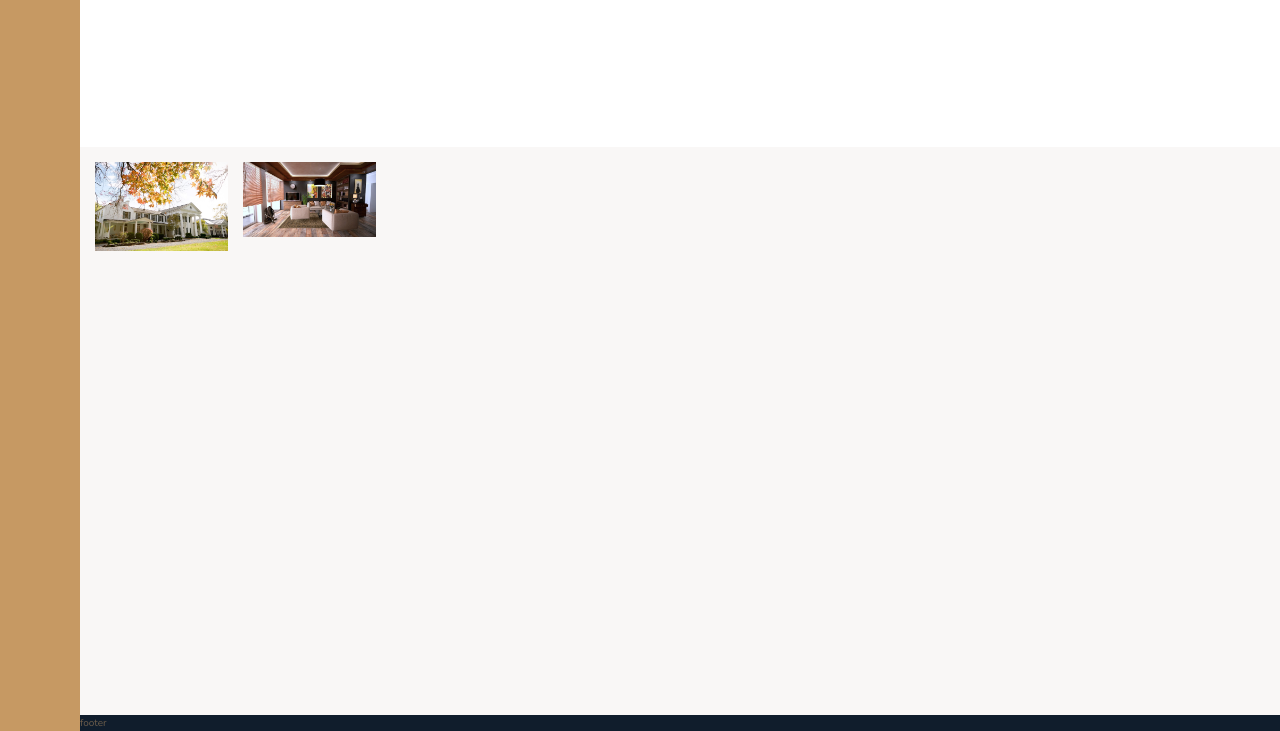
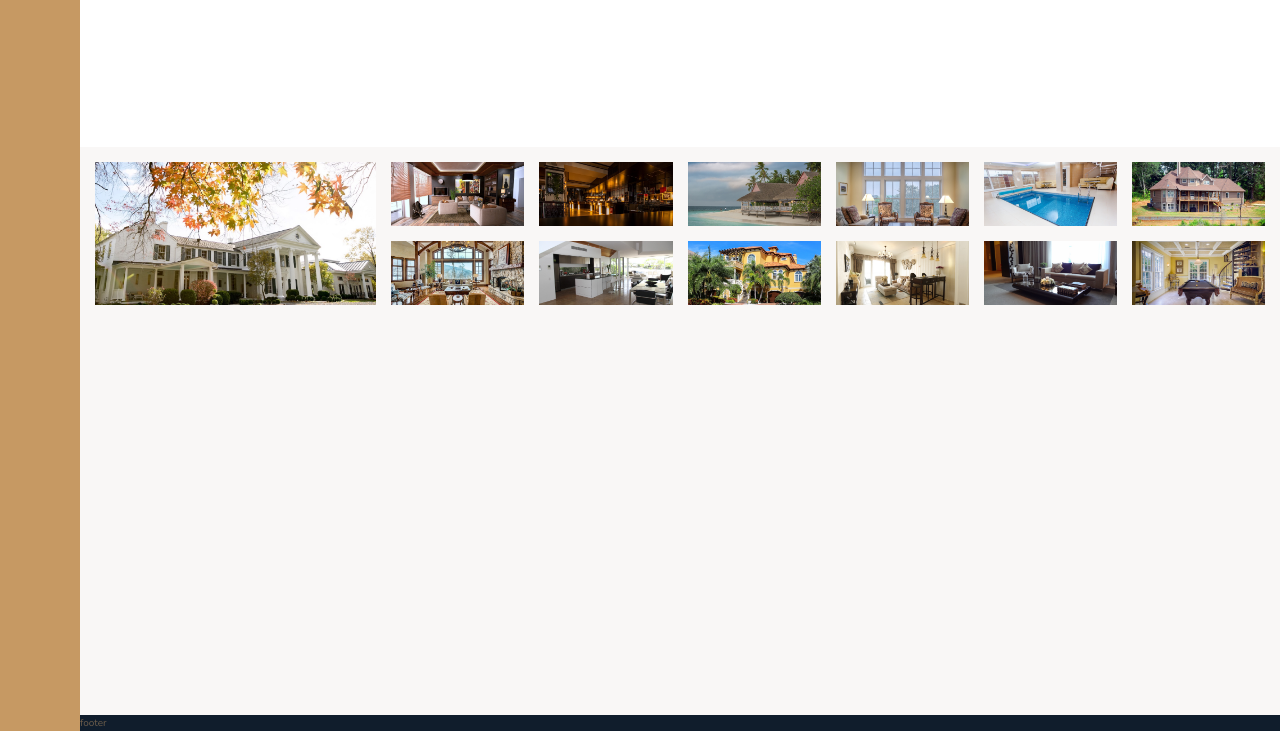
Before and after one commit to nicole-nam/nexter, a website: page starter/index.html in a window 1280 px wide. Shown: the part 2925-3656 px from the top of the page. Drawn offline with nearby package versions, Linux system fonts and the light colour scheme.

Commit message:
add remaining images to markup

```diff
--- a/starter/index.html
+++ b/starter/index.html
@@ -303,16 +303,99 @@
     </section>
     <!-- GALLERY  -->
     <section class="gallery">
-      <figure class="gallery__itme gallery__item--1">
+      <figure class="gallery__item gallery__item--1">
         <img
           src="./img/gal-1.jpeg"
           alt="Gallery image 1"
           class="gallery__img"
         />
       </figure>
+      <figure class="gallery__item gallery__item--2">
+        <img
+          src="./img/gal-2.jpeg"
+          alt="Gallery image 2"
+          class="gallery__img"
+        />
+      </figure>
+      <figure class="gallery__item gallery__item--3">
+        <img
+          src="./img/gal-3.jpeg"
+          alt="Gallery image 3"
+          class="gallery__img"
+        />
+      </figure>
+      <figure class="gallery__item gallery__item--4">
+        <img
+          src="./img/gal-4.jpeg"
+          alt="Gallery image 4"
+          class="gallery__img"
+        />
+      </figure>
+      <figure class="gallery__item gallery__item--5">
+        <img
+          src="./img/gal-5.jpeg"
+          alt="Gallery image 5"
+          class="gallery__img"
+        />
+      </figure>
+      <figure class="gallery__item gallery__item--6">
+        <img
+          src="./img/gal-6.jpeg"
+          alt="Gallery image 6"
+          class="gallery__img"
+        />
+      </figure>
+      <figure class="gallery__item gallery__item--7">
+        <img
+          src="./img/gal-7.jpeg"
+          alt="Gallery image 7"
+          class="gallery__img"
+        />
+      </figure>
+      <figure class="gallery__item gallery__item--8">
+        <img
+          src="./img/gal-8.jpeg"
+          alt="Gallery image 8"
+          class="gallery__img"
+        />
+      </figure>
+      <figure class="gallery__item gallery__item--9">
+        <img
+          src="./img/gal-9.jpeg"
+          alt="Gallery image 9"
+          class="gallery__img"
+        />
+      </figure>
+      <figure class="gallery__item gallery__item--10">
+        <img
+          src="./img/gal-10.jpeg"
+          alt="Gallery image 10"
+          class="gallery__img"
+        />
+      </figure>
+      <figure class="gallery__item gallery__item--11">
+        <img
+          src="./img/gal-11.jpeg"
+          alt="Gallery image 11"
+          class="gallery__img"
+        />
+      </figure>
+      <figure class="gallery__item gallery__item--12">
+        <img
+          src="./img/gal-12.jpeg"
+          alt="Gallery image 12"
+          class="gallery__img"
+        />
+      </figure>
+      <figure class="gallery__item gallery__item--13">
+        <img
+          src="./img/gal-13.jpeg"
+          alt="Gallery image 13"
+          class="gallery__img"
+        />
+      </figure>
+    </section>
 
-      <img src="./img/gal-2.jpeg" alt="Gallery image 2" class="gallery__img" />
-    </section>
     <!-- FOOTER  -->
     <footer class="footer">footer</footer>
   </body>
--- a/starter/sass/_gallery.scss
+++ b/starter/sass/_gallery.scss
@@ -9,8 +9,17 @@
   gap: 1.5rem;
   padding: 1.5rem;
 
+  &__item {
+    &--1 {
+      grid-row: 1 / span 2;
+      grid-column: 1 / span 2;
+    }
+  }
 
   &__img {
     width: 100%;
+    height: 100%;
+    object-fit: cover; //only works if width and height is set
+    display: block;
   }
 }
```
Also changed, not shown: starter/sass/main.css, 1 other file.
